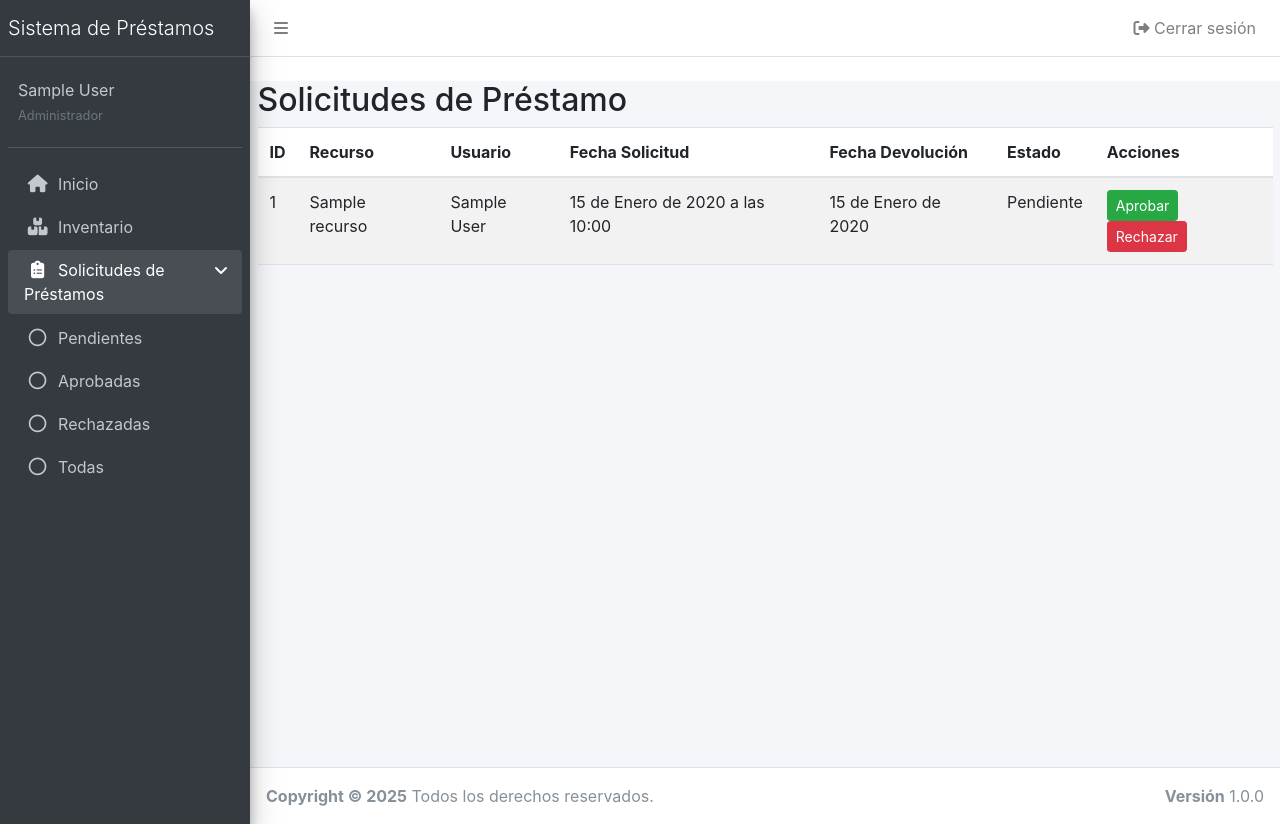
After one commit to andreaeraso/prestamos1, a Django app: page /solicitudes/pendiente/ in a window 1280 px wide, after a click on "Solicitudes de Préstamos". The commit adds this page. Run offline with Django 5.2, Linux system fonts and the light colour scheme; a user stored in the database is signed in; tables that the repository leaves empty hold one stand-in row (values such as "Sample post"); some libraries are stand-ins or nearby versions.

Commit message:
filtrar solicitudes

```diff
--- /dev/null
+++ b/prestamos/templates/admin/solicitudes_pendiente.html
@@ -0,0 +1,41 @@
+{% extends "base.html" %}
+
+{% block content %}
+<div class="container mt-4">
+    <h2>Solicitudes de Préstamo</h2>
+
+    {% if solicitudes %}
+        <table class="table table-striped">
+            <thead>
+                <tr>
+                    <th>ID</th>
+                    <th>Recurso</th>
+                    <th>Usuario</th>
+                    <th>Fecha Solicitud</th>
+                    <th>Fecha Devolución</th>
+                    <th>Estado</th>
+                    <th>Acciones</th>
+                </tr>
+            </thead>
+            <tbody>
+                {% for solicitud in solicitudes %}
+                <tr>
+                    <td>{{ solicitud.id }}</td>
+                    <td>{{ solicitud.recurso.nombre }}</td>
+                    <td>{{ solicitud.usuario.first_name }} {{ solicitud.usuario.last_name }}</td>
+                    <td>{{ solicitud.fecha_solicitud }}</td>
+                    <td>{{ solicitud.fecha_devolucion }}</td>
+                    <td>{{ solicitud.get_estado_display }}</td>
+                    <td>
+                        <a href="{% url 'aprobar_solicitud' solicitud.id %}" class="btn btn-success btn-sm">Aprobar</a>
+                        <a href="{% url 'rechazar_solicitud' solicitud.id %}" class="btn btn-danger btn-sm">Rechazar</a>
+                    </td>
+                </tr>
+                {% endfor %}
+            </tbody>
+        </table>
+    {% else %}
+        <p>No hay solicitudes de préstamo registradas.</p>
+    {% endif %}
+</div>
+{% endblock %}
--- a/prestamos/templates/base.html
+++ b/prestamos/templates/base.html
@@ -8,12 +8,11 @@
     <title>{% block title %}Sistema de Préstamos{% endblock %}</title>
 
     <!-- Bootstrap -->
-    <link href="https://cdn.jsdelivr.net/npm/bootstrap@5.3.0/dist/css/bootstrap.min.css" rel="stylesheet">
-    <script src="https://cdn.jsdelivr.net/npm/bootstrap@5.3.0/dist/js/bootstrap.bundle.min.js"></script>
-
+    <link rel="stylesheet" href="https://cdn.jsdelivr.net/npm/bootstrap@5.3.0/dist/css/bootstrap.min.css">
+    <!-- FontAwesome para los iconos -->
+    <link rel="stylesheet" href="https://cdnjs.cloudflare.com/ajax/libs/font-awesome/6.4.2/css/all.min.css">
     <!-- AdminLTE -->
     <link rel="stylesheet" href="https://cdnjs.cloudflare.com/ajax/libs/admin-lte/3.2.0/css/adminlte.min.css">
-    <script src="https://cdnjs.cloudflare.com/ajax/libs/admin-lte/3.2.0/js/adminlte.min.js"></script>
 
     {% block extra_css %}{% endblock %}
 </head>
@@ -24,11 +23,11 @@
         <nav class="main-header navbar navbar-expand navbar-white navbar-light">
             <ul class="navbar-nav">
                 <li class="nav-item">
-                    <a class="nav-link" data-widget="pushmenu" href="#" role="button"><i class="fas fa-bars"></i></a>
+                    <a class="nav-link" data-widget="pushmenu" href="#" role="button">
+                        <i class="fas fa-bars"></i>
+                    </a>
                 </li>
             </ul>
-
-            <!-- Right navbar links -->
             <ul class="navbar-nav ml-auto">
                 <li class="nav-item">
                     <a href="{% url 'logout' %}" class="nav-link">
@@ -38,16 +37,13 @@
             </ul>
         </nav>
 
-        <!-- Main Sidebar Container -->
+        <!-- Sidebar -->
         <aside class="main-sidebar sidebar-dark-primary elevation-4">
-            <!-- Brand Logo -->
             <a href="{% url 'inicio' %}" class="brand-link">
                 <span class="brand-text font-weight-light">Sistema de Préstamos</span>
             </a>
 
-            <!-- Sidebar -->
             <div class="sidebar">
-                <!-- Sidebar user panel -->
                 <div class="user-panel mt-3 pb-3 mb-3 d-flex">
                     <div class="info">
                         <a href="#" class="d-block">{{ request.user.get_full_name }}</a>
@@ -55,7 +51,6 @@
                     </div>
                 </div>
 
-                <!-- Sidebar Menu -->
                 <nav class="mt-2">
                     <ul class="nav nav-pills nav-sidebar flex-column" data-widget="treeview" role="menu">
                         <li class="nav-item">
@@ -64,44 +59,80 @@
                                 <p>Inicio</p>
                             </a>
                         </li>
+
                         {% if request.user.rol == 'admin' %}
                         <li class="nav-item">
                             <a href="{% url 'inventario' %}" class="nav-link">
-                                <i class="nav-icon fas fa-cog"></i>
+                                <i class="nav-icon fas fa-boxes"></i>
                                 <p>Inventario</p>
                             </a>
                         </li>
-                        {% endif %}
-                        {% if request.user.rol == 'admin' %}
-                        <li class="nav-item">
-                            <a href="{% url 'lista_solicitudes' %}" class="nav-link">
-                                <i class="nav-icon fas fa-cog"></i>
-                                <p>Solicitudes de Préstamos</p>
+                        <li class="nav-item has-treeview">
+                            <a href="#" class="nav-link">
+                                <i class="nav-icon fas fa-clipboard-list"></i>
+                                <p>Solicitudes de Préstamos<i class="right fas fa-angle-left"></i></p>
                             </a>
+                            <ul class="nav nav-treeview">
+                                <li class="nav-item">
+                                    <a href="{% url 'solicitudes_por_estado' 'pendiente' %}" class="nav-link">
+                                        <i class="far fa-circle nav-icon"></i>
+                                        <p>Pendientes</p>
+                                    </a>
+                                </li>
+                                <li class="nav-item">
+                                    <a href="{% url 'solicitudes_por_estado' 'aprobado' %}" class="nav-link">
+                                        <i class="far fa-circle nav-icon"></i>
+                                        <p>Aprobadas</p>
+                                    </a>
+                                </li>
+                                <li class="nav-item">
+                                    <a href="{% url 'solicitudes_por_estado' 'rechazado' %}" class="nav-link">
+                                        <i class="far fa-circle nav-icon"></i>
+                                        <p>Rechazadas</p>
+                                    </a>
+                                </li>
+                                <li class="nav-item">
+                                    <a href="{% url 'lista_solicitudes' %}" class="nav-link">
+                                        <i class="far fa-circle nav-icon"></i>
+                                        <p>Todas</p>
+                                    </a>
+                                </li>
+                            </ul>
                         </li>
                         {% endif %}
-                        {% if request.user.rol == 'profesor' %}
-                        <li class="nav-item">
-                            <a href="#" class="nav-link">
-                                <i class="nav-icon fas fa-book"></i>
-                                <p>Solicitar Prestamo</p>
-                            </a>
-                        </li>
-                        {% endif %}
-                        {% if request.user.rol == 'estudiante' %}
+
+                        {% if request.user.rol in 'profesor' or request.user.rol == 'estudiante' %}
                         <li class="nav-item">
                             <a href="{% url 'lista_dependencias' %}" class="nav-link">
                                 <i class="nav-icon fas fa-book"></i>
                                 <p>Solicitar Préstamo</p>
                             </a>
                         </li>
-                        {% endif %}
-                        {% if request.user.rol == 'estudiante' %}
-                        <li class="nav-item">
-                            <a href="{% url 'mis_solicitudes' %}" class="nav-link">
-                                <i class="nav-icon fas fa-cog"></i>
-                                <p>Mis solicitudes</p>
+                        <li class="nav-item has-treeview">
+                            <a href="#" class="nav-link">
+                                <i class="nav-icon fas fa-list"></i>
+                                <p>Mis Solicitudes<i class="right fas fa-angle-left"></i></p>
                             </a>
+                            <ul class="nav nav-treeview">
+                                <li class="nav-item">
+                                    <a href="{% url 'solicitudes_por_estado' 'pendiente' %}" class="nav-link">
+                                        <i class="far fa-circle nav-icon"></i>
+                                        <p>Pendientes</p>
+                                    </a>
+                                </li>
+                                <li class="nav-item">
+                                    <a href="{% url 'solicitudes_por_estado' 'aprobado' %}" class="nav-link">
+                                        <i class="far fa-circle nav-icon"></i>
+                                        <p>Aprobadas</p>
+                                    </a>
+                                </li>
+                                <li class="nav-item">
+                                    <a href="{% url 'solicitudes_por_estado' 'rechazado' %}" class="nav-link">
+                                        <i class="far fa-circle nav-icon"></i>
+                                        <p>Rechazadas</p>
+                                    </a>
+                                </li>
+                            </ul>
                         </li>
                         {% endif %}
                     </ul>
@@ -109,24 +140,22 @@
             </div>
         </aside>
 
-        <!-- Content Wrapper -->
         <div class="content-wrapper">
             {% block content %}{% endblock %}
         </div>
 
-        <!-- Footer -->
         <footer class="main-footer">
             <div class="float-right d-none d-sm-block">
-                <b>Version</b> 1.0.0
+                <b>Versión</b> 1.0.0
             </div>
             <strong>Copyright &copy; 2025</strong> Todos los derechos reservados.
         </footer>
     </div>
 
-    <!-- Scripts -->
-    <script src="{% static 'adminlte/plugins/jquery/jquery.min.js' %}"></script>
-    <script src="{% static 'adminlte/plugins/bootstrap/js/bootstrap.bundle.min.js' %}"></script>
-    <script src="{% static 'adminlte/js/adminlte.min.js' %}"></script>
+    <script src="https://code.jquery.com/jquery-3.6.0.min.js"></script>
+    <script src="https://cdn.jsdelivr.net/npm/bootstrap@5.3.0/dist/js/bootstrap.bundle.min.js"></script>
+    <script src="https://cdnjs.cloudflare.com/ajax/libs/admin-lte/3.2.0/js/adminlte.min.js"></script>
+
     {% block extra_js %}{% endblock %}
 </body>
 
--- a/prestamos/urls.py
+++ b/prestamos/urls.py
@@ -9,7 +9,7 @@ from .views import (
     recursos_no_disponibles, prestamos_lista, nuevo_prestamo, prestamos_activos,
     historial_prestamos, editar_prestamo, marcar_devuelto, lista_dependencias,
     recursos_por_dependencia, lista_solicitudes, aprobar_solicitud, rechazar_solicitud,
-    mis_solicitudes
+    mis_solicitudes,solicitudes_por_estado
 )
 
 router = DefaultRouter()
@@ -38,6 +38,10 @@ urlpatterns = [
     path('solicitudes/aprobar/<int:solicitud_id>/', aprobar_solicitud, name='aprobar_solicitud'),
     path('solicitudes/rechazar/<int:solicitud_id>/', rechazar_solicitud, name='rechazar_solicitud'),
     path('mis-solicitudes/', mis_solicitudes, name='mis_solicitudes'),
+    path('solicitudes/<str:estado>/', solicitudes_por_estado, name='solicitudes_por_estado'),
+
+
+
 
     path('prestamos/', prestamos_lista, name='prestamos_lista'),
     path('prestamos/nuevo/', nuevo_prestamo, name='nuevo_prestamo'),
--- a/prestamos/views.py
+++ b/prestamos/views.py
@@ -511,3 +511,37 @@ def mis_solicitudes(request):
     solicitudes = SolicitudPrestamo.objects.filter(usuario=request.user).select_related('recurso').order_by('-fecha_solicitud')
 
     return render(request, 'estudiante/mis_solicitudes.html', {'solicitudes': solicitudes})
+
+
+@login_required
+def solicitudes_por_estado(request, estado):
+    # Asegurar que el estado sea correcto según el modelo
+    estado_map = {
+        'pendiente': SolicitudPrestamo.PENDIENTE,
+        'aprobado': SolicitudPrestamo.APROBADO,
+        'rechazado': SolicitudPrestamo.RECHAZADO
+    }
+
+    if estado not in estado_map:
+        messages.error(request, "Estado inválido.")
+        return redirect('inicio')
+
+    # Filtrar según el rol del usuario
+    if request.user.rol == "admin":
+        solicitudes = SolicitudPrestamo.objects.filter(
+            recurso__dependencia=request.user.dependencia_administrada,
+            estado=estado_map[estado]
+        )
+        template = f'admin/solicitudes_{estado}.html'
+
+    elif request.user.rol in ["estudiante", "profesor"]:
+        solicitudes = SolicitudPrestamo.objects.filter(
+            usuario=request.user,
+            estado=estado_map[estado]
+        )
+        template = f'{request.user.rol}/solicitudes_{estado}.html'
+
+    else:
+        return redirect('inicio')
+
+    return render(request, template, {'solicitudes': solicitudes})
```
Also changed, not shown: prestamos/templates/admin/solicitudes_aprobado.html (added, +26 -0 lines), prestamos/templates/admin/solicitudes_prestamo.html (+17 -3 lines), prestamos/templates/admin/solicitudes_rechazado.html (added, +34 -0 lines), prestamos/templates/estudiante/solicitudes_aprobado.html (added, +26 -0 lines), prestamos/templates/estudiante/solicitudes_pendiente.html (added, +34 -0 lines), prestamos/templates/estudiante/solicitudes_rechazado.html (added, +34 -0 lines), prestamos/templates/profesor/solicitudes_aprobado.html (added, +26 -0 lines), prestamos/templates/profesor/solicitudes_pendiente.html (added, +34 -0 lines), prestamos/templates/profesor/solicitudes_rechazado.html (added, +34 -0 lines).
